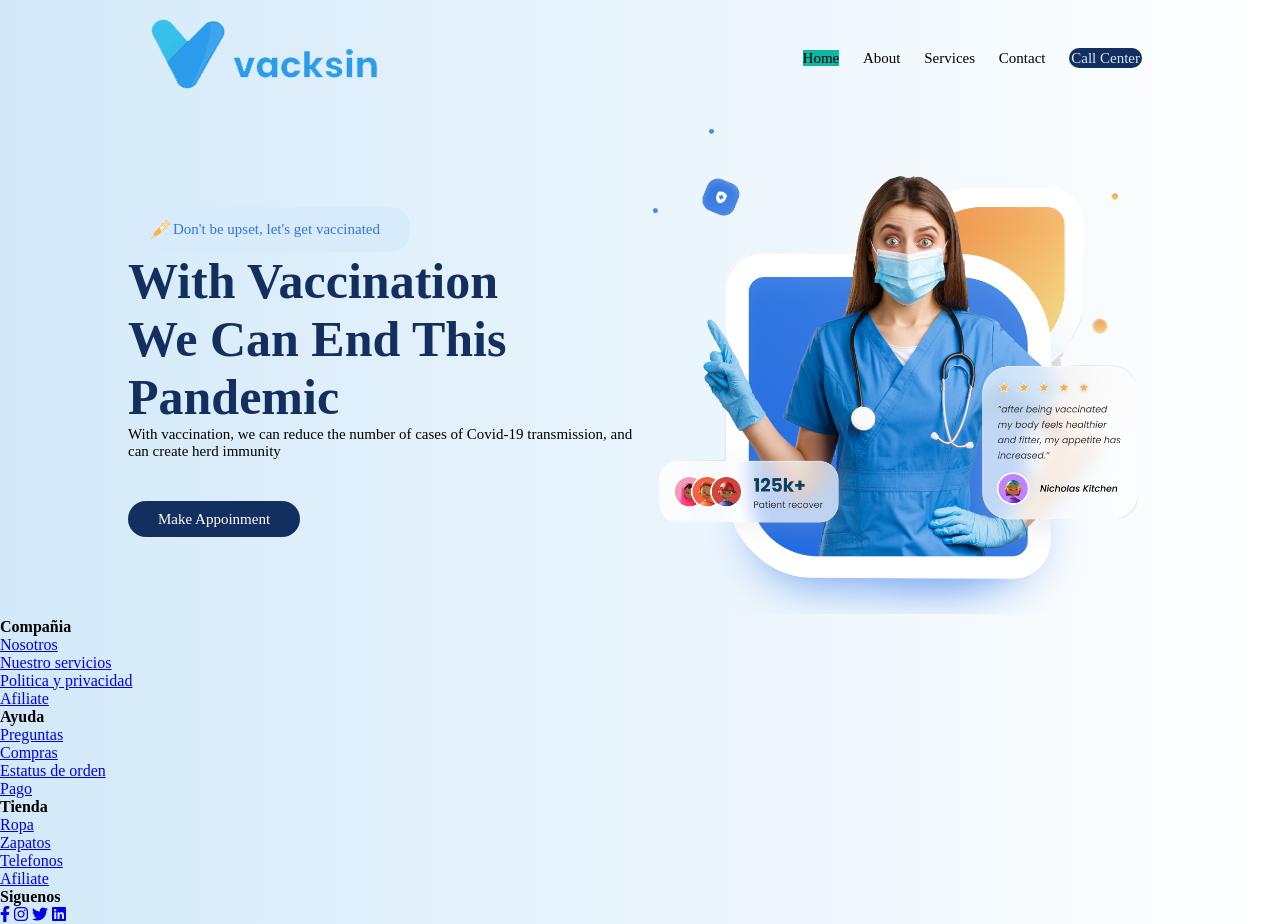
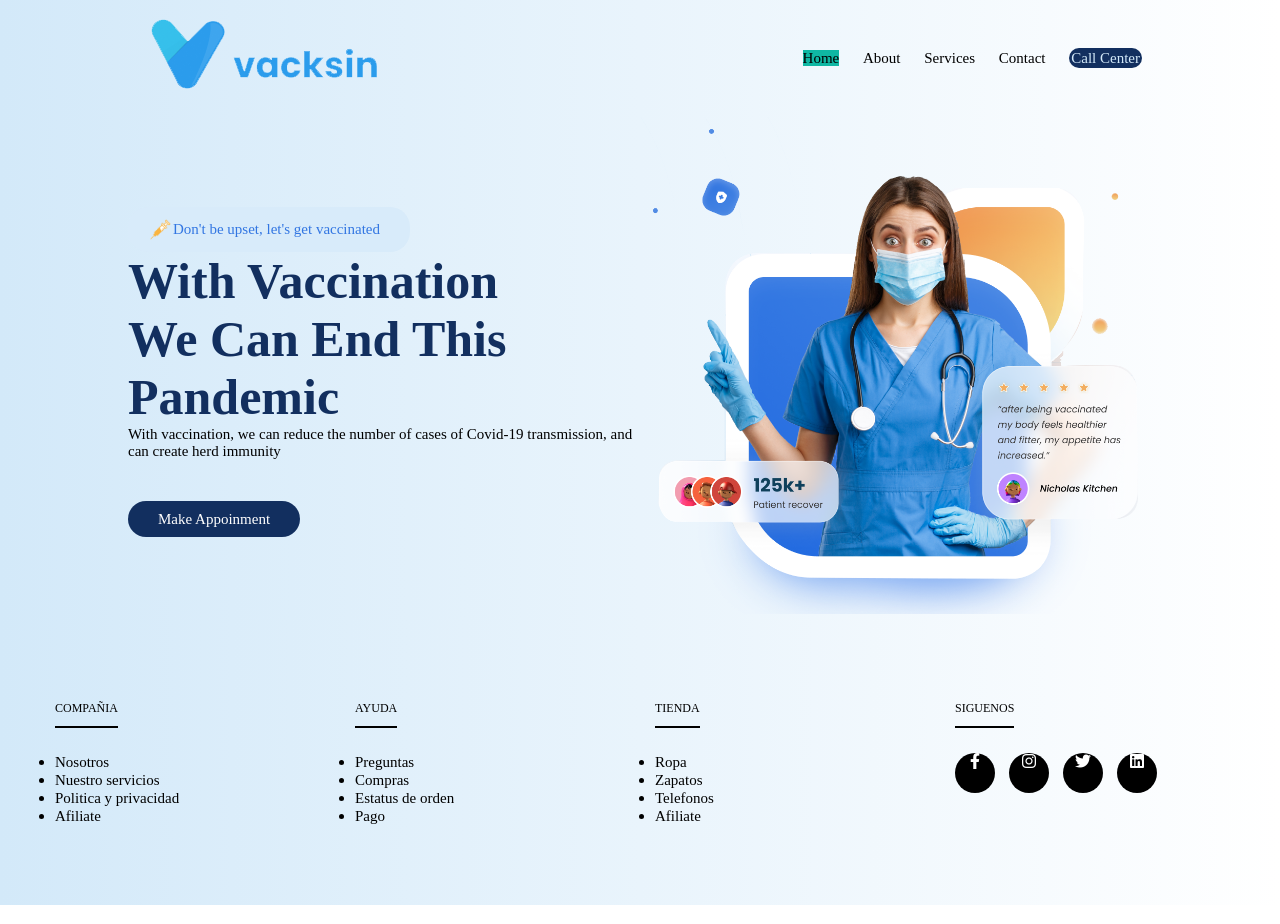
Before and after one commit to Danielb658/Proyecto-1v, a plain HTML site: page index.html in a window 1280 px wide. Drawn offline with Linux system fonts and the light colour scheme.

Commit message:
Update estilo.css

```diff
--- a/estilo.css
+++ b/estilo.css
@@ -123,6 +123,72 @@ li a.active{
     width: 100%;
 }
 
+.container2{
+    margin: 0 auto;
+    max-width: 1200PX;
+}
+
+.footer {
+    background: linear-gradient(90deg,  #D3E9F9, #fff );
+    padding: 80px 0;
+}
+
+.footer-row {
+    display: flex;
+    flex-wrap: wrap;
+}
+
+.footer-link{
+    width: 25%;
+    padding: 0 15px;
+}
+
+.footer-link h4{
+    text-transform: uppercase;
+    font-size: 12px;
+    color:black;
+    margin-bottom: 25px;
+    font-weight: 500;
+    border-bottom: 2px solid black;
+    padding-bottom:  10px;
+    display: inline-block;
+
+}
+
+.footer-link ul li a{
+    font-size:  15px;
+    text-decoration: none;
+    color: black;
+    display: block;
+    margin-bottom: 15 px;
+    transition:  all .3s ease;
+
+
+}
+
+.footer-link ul li a:hover{
+    color: black;
+    padding-left: 6PX;
+
+}
+
+.social-link a{
+
+   display:  inline-block;
+   min-height:  40px;
+   width: 40px;
+   background-color: black;
+   margin:  0 10px 10px 0;
+   text-align: center;
+   line-height:  40%;
+   border-radius: 50%;
+   color: #FFFFFF;
+   transition:  all 0.5s ease;
+}
+
+.social-link a:hover{
+    background-color: #D3E9F9;
+}
 
 
 @media (min-width: 769px) and (max-width: 1024px) {
```
